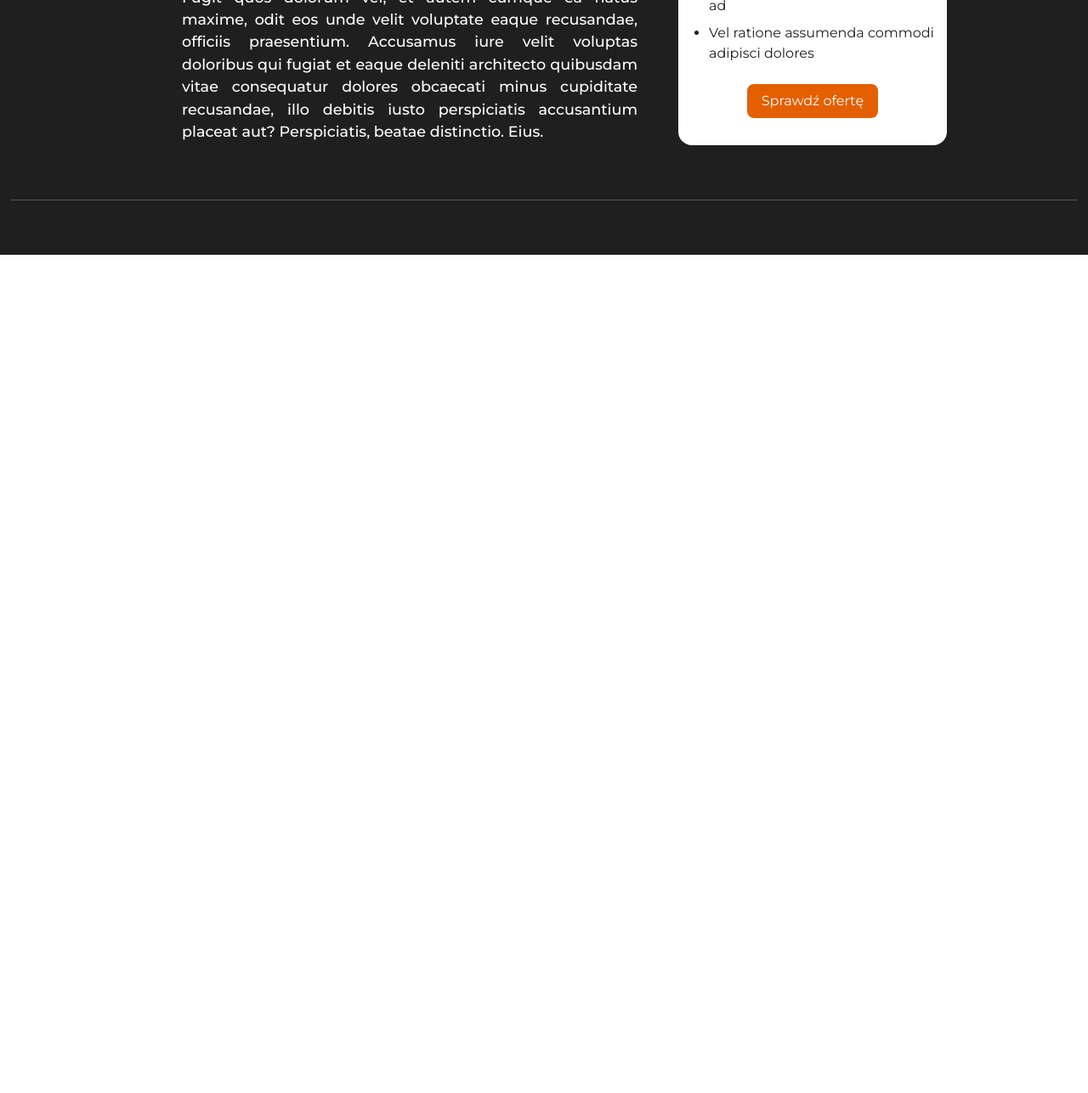
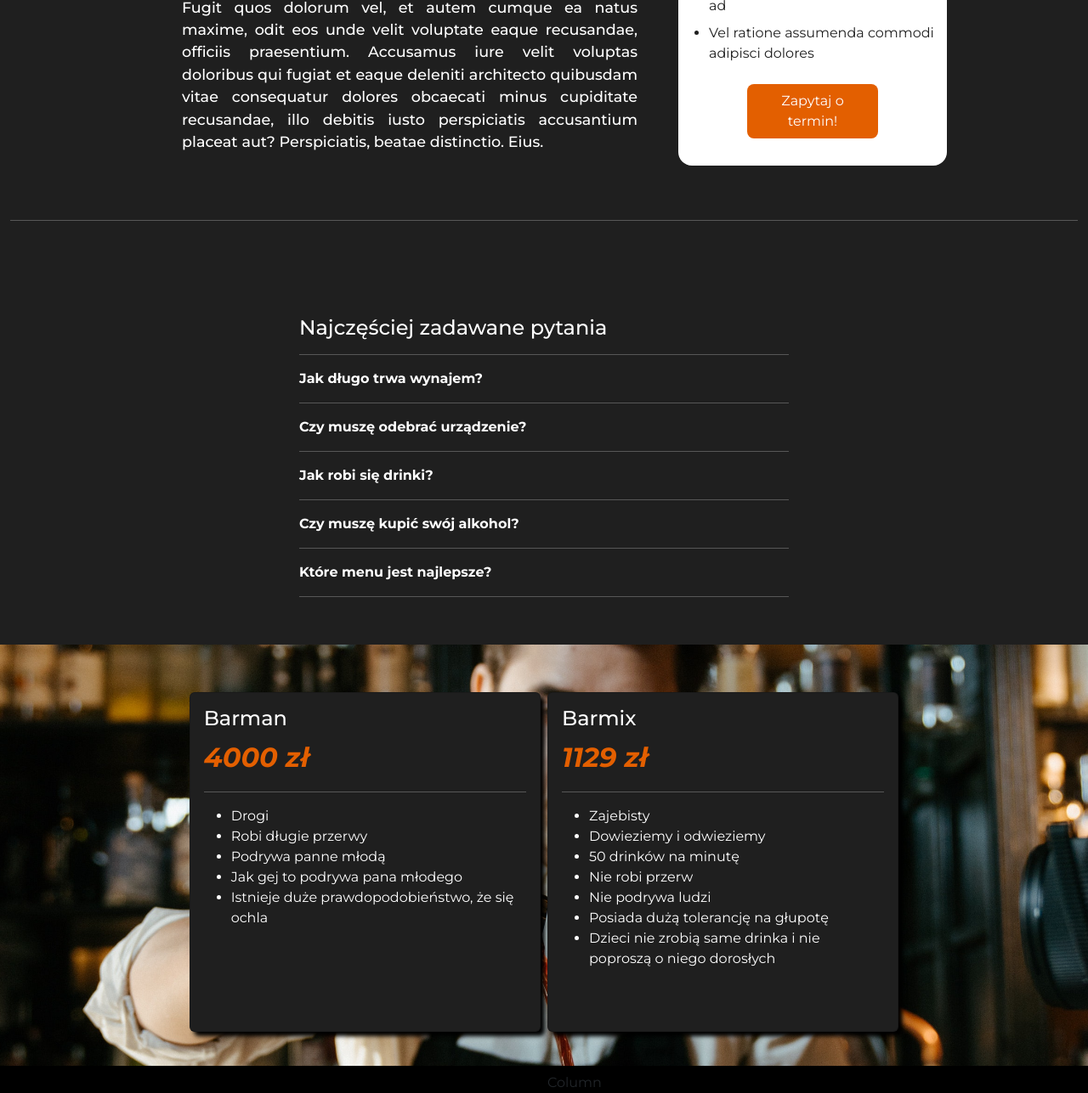
Before and after one commit to bajers777/barmix, a website: page index.html in a window 1280 px wide. Shown: the part 4718-6005 px from the top of the page at 85% size. Before the commit the page ends 5018 px from the top, so only its background shows below. Drawn offline with nearby package versions, Linux system fonts and the light colour scheme.

Commit message:
added comparision section and faq, working on contact and map

```diff
--- a/index.html
+++ b/index.html
@@ -108,7 +108,7 @@
         </div>
     </section>
     <section class="about p-5">
-        <div class="container-fluid p-5">
+        <div class="container p-5">
             <div class="row justify-content-center align-items-center g-2">
                 <div class="col-sm-12 col-md-8 about__text px-5">
                         <p>
@@ -181,13 +181,116 @@
                             <li>Eos, eligendi omnis. Possimus beatae quam quibusdam itaque ad</li>
                             <li>Vel ratione assumenda commodi adipisci dolores</li>
                         </ul>
-                        <button type="button">Sprawdź ofertę</button>
+                        <button type="button">Zapytaj o termin!</button>
                     </div>
                 </div>
             </div>
             <hr/>
         </div>
     </section>
+
+    <section class="faq">
+
+        <div class="container-fluid">
+            <div class="row justify-content-center align-items-center g-2 p-5">
+                <div class="col-6">
+                    <h3>Najczęściej zadawane pytania</h3>
+                    <hr>
+                    <div class="faq__element">
+                        <b>Jak długo trwa wynajem?</b>
+                        <p class="hidden">Lorem ipsum dolor sit amet consectetur adipisicing elit. Vero similique accusantium suscipit quaerat autem provident, eius quisquam beatae tenetur minima dolor vitae adipisci voluptates quod, error repellat mollitia quasi. Error?</p>
+                        <hr>
+
+                    </div>
+                    <div class="faq__element">
+                        <b>Czy muszę odebrać urządzenie?</b>
+                        <p class="hidden">Lorem ipsum dolor, sit amet consectetur adipisicing elit. Soluta quasi quos accusamus nulla error dolorum harum, nam earum mollitia iusto? Optio tenetur deleniti debitis laudantium eos exercitationem voluptatem, cupiditate quas.</p>
+                    </div>
+                    <hr>
+
+                    <div class="faq__element">
+                        <b>Jak robi się drinki?</b>
+                        <p class="hidden">Lorem ipsum dolor, sit amet consectetur adipisicing elit. Earum, delectus recusandae esse nulla sunt necessitatibus ullam maxime est animi quo, eligendi reprehenderit expedita veritatis soluta, vel reiciendis tenetur a nam.</p>
+                    </div>
+                    <hr>
+
+                    <div class="faq__element">
+                        <b>Czy muszę kupić swój alkohol?</b>
+                        <p class="hidden">Lorem ipsum dolor sit amet consectetur adipisicing elit. Atque soluta maxime totam dolorem vero ut sit optio, fuga aliquam, praesentium voluptas temporibus rem sint sed corporis enim voluptate libero quis!</p>
+                    </div>
+                    <hr>
+
+                    <div class="faq__element">
+                        <b>Które menu jest najlepsze?</b>
+                        <p class="hidden">Lorem ipsum, dolor sit amet consectetur adipisicing elit. At illum tempora perspiciatis ex dolor, dicta voluptatum optio, harum quas placeat nisi beatae eos, eaque quaerat libero reprehenderit odit itaque ut.</p>
+                    </div>
+                    <hr>
+                </div>
+            </div>
+        </div>
+    </section>
+    <section class="compar">
+        <div class="container-fluid">
+            <div class="row justify-content-center align-items-center g-2 py-5">
+                <div class="col-sm-12 col-md-4">
+                    <div class="card compar__offer">
+                        <div class="card-body">
+                            <h3 class="card-title">Barman</h3>
+                            <b>4000 zł</b>
+                            <hr>
+
+
+                            <p class="card-text">
+                                <ul>
+                                    <li>Drogi</li>
+                                    <li>Robi długie przerwy</li>
+                                    <li>Podrywa panne młodą</li>
+                                    <li>Jak gej to podrywa pana młodego</li>
+                                    <li>Istnieje duże prawdopodobieństwo, że się ochla</li>
+                                </ul>
+
+                            </p>
+                        </div>
+                    </div>
+                </div>
+
+                <div class="col-sm-12 col-md-4">
+                    <div class="card compar__offer">
+                        <div class="card-body">
+                            <h3 class="card-title">Barmix</h3>
+                            <b>1129 zł</b>
+                            <hr>
+
+
+                            <p class="card-text">
+                                <ul>
+                                    <li>Zajebisty</li>
+                                    <li>Dowieziemy i odwieziemy</li>
+                                    <li>50 drinków na minutę</li>
+                                    <li>Nie robi przerw</li>
+                                    <li>Nie podrywa ludzi</li>
+                                    <li>Posiada dużą tolerancję na głupotę</li>
+                                    <li>Dzieci nie zrobią same drinka i nie poproszą o niego dorosłych</li>
+                                </ul>
+                            </p>
+                        </div>
+                    </div>
+                </div>
+            </div>
+        </div>
+    </section>
+
+    <section class="contact">
+        <div class="container">
+            <div class="row justify-content-center align-items-center g-2">
+                <div class="col">
+                </div>
+                <div class="col">Column</div>
+                </div>
+            </div>
+        </div>
+    </section>
+    <script src="js/faq.js"></script>
     <script src="https://cdn.jsdelivr.net/npm/bootstrap@5.3.0/dist/js/bootstrap.bundle.min.js" integrity="sha384-geWF76RCwLtnZ8qwWowPQNguL3RmwHVBC9FhGdlKrxdiJJigb/j/68SIy3Te4Bkz" crossorigin="anonymous"></script>
 
 </body>
--- /dev/null
+++ b/js/faq.js
@@ -0,0 +1,11 @@
+const element = document.querySelectorAll('.faq__element');
+
+element.forEach(item=>{
+    item.addEventListener("click", e=>{
+        const target = e.currentTarget.children[1];
+        if(target.className == "hidden"){
+           return target.className = "show_element";
+        }
+        target.className = "hidden";
+    })
+})
--- /dev/null
+++ b/styles/_compar.scss
@@ -0,0 +1,19 @@
+@use 'variables' as *;
+
+.compar{
+    // height: 100vh;
+    background: url(/images/compar_bg.jpg) center no-repeat;
+    background-size: 100%;
+    background-color: $color_main;
+    &__offer{
+        color: white;
+        height: 25rem;
+        background-color: $color_second;
+        box-shadow: 5px 5px 5px $color_main;
+        b{
+            font-size: 2rem;
+            font-style: italic;
+            color: $color_third;
+        }
+    }
+}
--- /dev/null
+++ b/styles/_contact.scss
@@ -0,0 +1,6 @@
+@use 'variables' as *;
+
+.contact{
+    background-color: $color_main;
+
+}
--- /dev/null
+++ b/styles/_faq.scss
@@ -0,0 +1,25 @@
+@use 'variables' as *;
+@use 'fontStyles' as *;
+
+.faq{
+    // height: 80vh;
+    background-color: $color_second;
+    color: white;
+    &__element{
+        max-height: 200px;
+        cursor: pointer;
+    }
+    .hidden{
+        height: 0;
+        opacity: 0;
+        transform: translate(-100%);
+    }
+
+    .show_element{
+        transition: height 1s, opacity .5s;
+        height: 150px;
+        display: flex;
+
+    }
+
+}
--- a/styles/index.scss
+++ b/styles/index.scss
@@ -4,6 +4,9 @@
 @use 'slider';
 @use 'about';
 @use 'pricing';
+@use 'faq';
+@use 'compar';
+@use 'contact';
 body{
     font-family: 'Montserrat', sans-serif;
 }
```
Also changed, not shown: images/compar_bg.jpg (added), styles/index.css, 1 other file.
